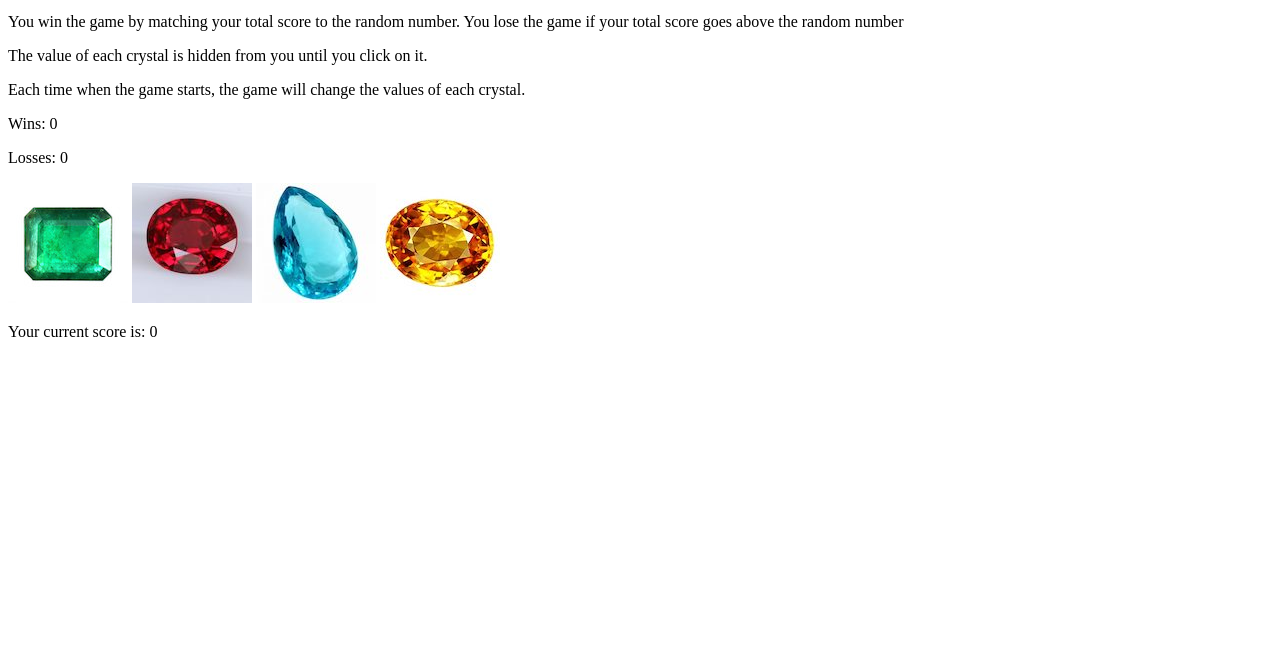
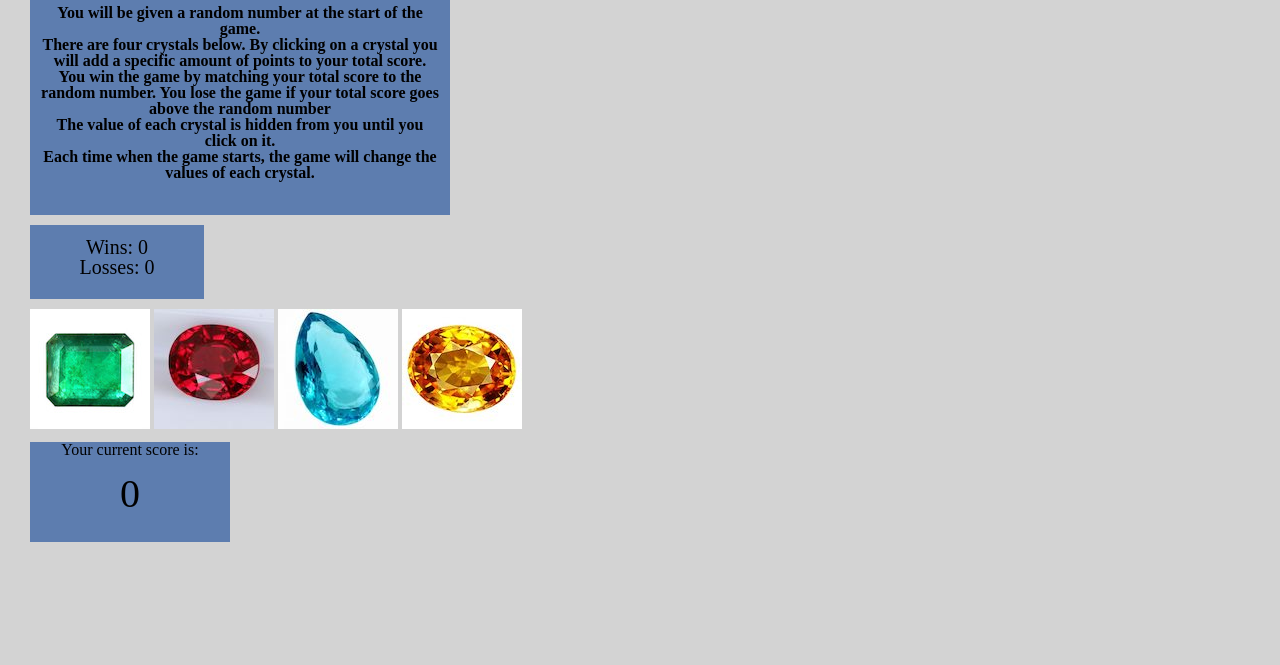
Before and after one commit to zigybass/Crystal-Counter, a plain HTML site: page index.html in a window 1280 px wide. Shown: the part 135-800 px from the top of the page. Drawn offline with Linux system fonts and the light colour scheme.

Commit message:
git status pwd cd .. added HTML and CSS. Classes/IDs added

```diff
--- a/assets/css/reset.css
+++ b/assets/css/reset.css
@@ -0,0 +1,48 @@
+/* http://meyerweb.com/eric/tools/css/reset/
+   v2.0 | 20110126
+   License: none (public domain)
+*/
+
+html, body, div, span, applet, object, iframe,
+h1, h2, h3, h4, h5, h6, p, blockquote, pre,
+a, abbr, acronym, address, big, cite, code,
+del, dfn, em, img, ins, kbd, q, s, samp,
+small, strike, strong, sub, sup, tt, var,
+b, u, i, center,
+dl, dt, dd, ol, ul, li,
+fieldset, form, label, legend,
+table, caption, tbody, tfoot, thead, tr, th, td,
+article, aside, canvas, details, embed,
+figure, figcaption, footer, header, hgroup,
+menu, nav, output, ruby, section, summary,
+time, mark, audio, video {
+	margin: 0;
+	padding: 0;
+	border: 0;
+	font-size: 100%;
+	font: inherit;
+	vertical-align: baseline;
+}
+/* HTML5 display-role reset for older browsers */
+article, aside, details, figcaption, figure,
+footer, header, hgroup, menu, nav, section {
+	display: block;
+}
+body {
+	line-height: 1;
+}
+ol, ul {
+	list-style: none;
+}
+blockquote, q {
+	quotes: none;
+}
+blockquote:before, blockquote:after,
+q:before, q:after {
+	content: '';
+	content: none;
+}
+table {
+	border-collapse: collapse;
+	border-spacing: 0;
+}
--- a/assets/css/style.css
+++ b/assets/css/style.css
@@ -0,0 +1,48 @@
+body {
+    background: lightgrey;
+    padding: 30px;
+}
+
+h1 {
+    padding: 30px;
+    background: rgba(0, 59, 148, 0.555);
+    text-align: center;
+    font-size: 30px;
+    color: rgba(0, 0, 0, 0.692);
+}
+
+.instructions {
+    width: 400px;
+    height: 200px;
+    margin-top: 10px;
+    text-align: center;
+    padding: 10px;
+    font-weight: bold;
+    background: rgba(0, 59, 148, 0.555);
+}
+
+.outcomes {
+    width: 150px;
+    height: 50px;
+    padding: 12px;
+    margin-top: 10px;
+    text-align: center;
+    background: rgba(0, 59, 148, 0.555);
+    font-size: 20px;
+}
+
+.gems {
+    margin-top: 10px;
+}
+
+.counterDiv {
+    width: 200px;
+    height: 100px;
+    margin-top: 10px;
+    background: rgba(0, 59, 148, 0.555);
+    text-align: center;
+}
+
+#counter {
+    font-size: 40px;
+}
--- a/assets/javascript/game.js
+++ b/assets/javascript/game.js
@@ -0,0 +1,3 @@
+let counter = 0;
+let wins = 0;
+let losses = 0;
--- a/index.html
+++ b/index.html
@@ -4,7 +4,10 @@
     <meta charset="UTF-8">
     <meta name="viewport" content="width=device-width, initial-scale=1.0">
     <meta http-equiv="X-UA-Compatible" content="ie=edge">
-    <title>Document</title>
+    <title>Crystal Game</title>
+    <link rel="stylesheet" type="text/css" href="assets/css/reset.css">
+    <link rel="stylesheet" type ="text/css" href="assets/css/style.css">
+    <script src="assets/javascript/game.js"></script>
 </head>
 
 
@@ -30,14 +33,16 @@
     </div>
 
     <div class="gems">
-        <img src="assets/images/emerald.jpeg" alt="emerald">
-        <img src="assets/images/ruby.jpg" alt="ruby">
-        <img src="assets/images/sapphire.jpg" alt="sapphire">
-        <img src="assets/images/topaz.jpg" alt="topaz">
+        <input type="image" src="assets/images/emerald.jpeg" id="emerald"/>
+        <input type="image" src="assets/images/ruby.jpg" id="ruby"/>
+        <input type="image" src="assets/images/sapphire.jpg" id="sapphire"/>
+        <input type="image" src="assets/images/topaz.jpg" id="topaz"/>
     </div>
 
-    <div class="totalScore">
-        <p>Your current score is: 0</p>
+    <div class="counterDiv">
+        <p>Your current score is:</p>
+        <br>
+        <p id="counter">0</p>
     </div>
 </body>
 </html>
```
